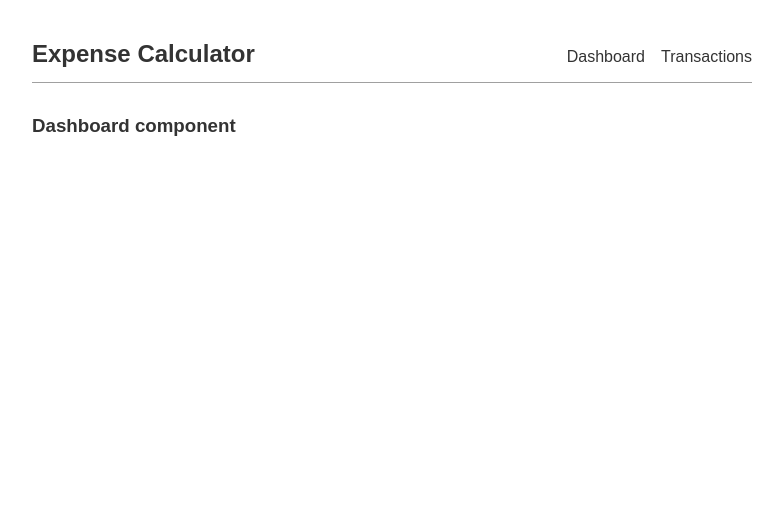
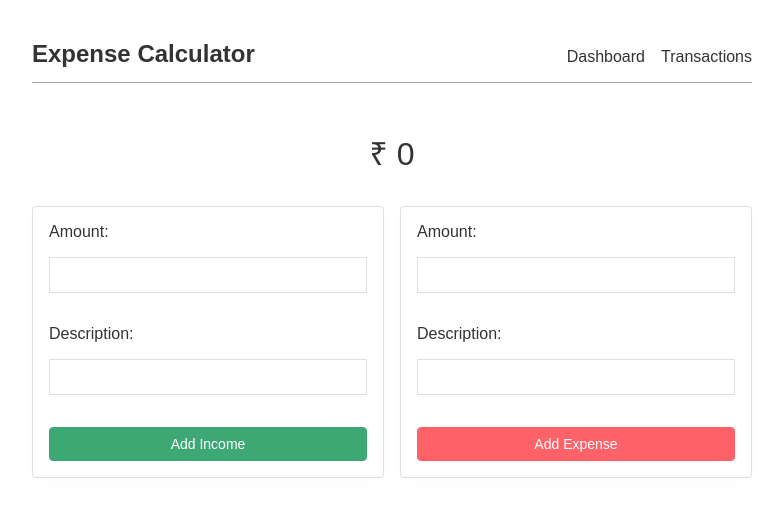
Before and after one commit to ttahm3d/expense-calculator, a React (Create React App) app: page /dashboard in a window 1280 px wide. Shown: the top 516 px of the page, without its empty margins (248-1031 px from the left). Built offline with nearby package versions, Linux system fonts and the light colour scheme.

Commit message:
refactor: refactor the flow in app screens

```diff
--- a/package.json
+++ b/package.json
@@ -10,6 +10,7 @@
     "axios": "^0.24.0",
     "react": "^17.0.2",
     "react-dom": "^17.0.2",
+    "react-icons": "^4.3.1",
     "react-query": "^3.29.1",
     "react-router-dom": "^5.3.0",
     "react-scripts": "4.0.3",
--- a/src/App.js
+++ b/src/App.js
@@ -1,9 +1,11 @@
 import React, { Suspense } from "react";
-import { BrowserRouter, Switch, Route } from "react-router-dom";
+import { BrowserRouter, Switch, Route, Redirect } from "react-router-dom";
 import Header from "./components/Header";
 import "./App.css";
 import { TransactionsProvider } from "./context/Transactions";
-import Modal from "./components/Modal";
+import styled, { keyframes } from "styled-components";
+import { Centered, Container } from "./styles/globals";
+// import Modal from "./components/Modal";
 
 const Dashboard = React.lazy(() => import("./pages/Dashboard/Dashboard"));
 const Transactions = React.lazy(() =>
@@ -16,7 +18,14 @@ function App() {
 			<BrowserRouter>
 				<Header />
 				<TransactionsProvider>
-					<Suspense fallback={<div>Loading....</div>}>
+					<Suspense
+						fallback={
+							<Container>
+								<Centered>
+									<Spinner />
+								</Centered>
+							</Container>
+						}>
 						<Switch>
 							<Route exact path="/dashboard">
 								<Dashboard />
@@ -25,7 +34,7 @@ function App() {
 								<Transactions />
 							</Route>
 							<Route exact path="/">
-								<Modal />
+								<Redirect to="/dashboard" />
 							</Route>
 						</Switch>
 					</Suspense>
@@ -36,3 +45,26 @@ function App() {
 }
 
 export default App;
+
+const rotate360 = keyframes`
+  from {
+    transform: rotate(0deg);
+  }
+  to {
+    transform: rotate(360deg);
+  }
+`;
+
+const Spinner = styled.div`
+	animation: ${rotate360} 1s linear infinite;
+	transform: translateZ(0);
+
+	border-top: 2px solid grey;
+	border-right: 2px solid grey;
+	border-bottom: 2px solid grey;
+	border-left: 4px solid black;
+	background: transparent;
+	width: 24px;
+	height: 24px;
+	border-radius: 50%;
+`;
--- a/src/components/ExpenseForm.jsx
+++ b/src/components/ExpenseForm.jsx
@@ -74,8 +74,8 @@ const InputWrapper = styled.div`
 	gap: 1rem;
 
 	input {
-		padding: 0.4rem;
-		font-size: 1.2rem;
+		padding: 0.5rem;
+		font-size: 1rem;
 		border: 1px solid hsla(200, 5%, 37%, 0.2);
 	}
 
--- a/src/components/IncomeForm.jsx
+++ b/src/components/IncomeForm.jsx
@@ -74,8 +74,8 @@ const InputWrapper = styled.div`
 	gap: 1rem;
 
 	input {
-		padding: 0.4rem;
-		font-size: 1.2rem;
+		padding: 0.5rem;
+		font-size: 1rem;
 		border: 1px solid hsla(200, 5%, 37%, 0.2);
 	}
 
--- a/src/components/Transaction.jsx
+++ b/src/components/Transaction.jsx
@@ -1,11 +1,18 @@
-import React from "react";
+import React, { useContext } from "react";
 import styled from "styled-components";
+import { MdDelete } from "react-icons/md";
+import { TransactionsContext } from "../context/Transactions";
 
 const Transaction = ({ amount, type, id, description, date }) => {
+	const { deleteTransaction } = useContext(TransactionsContext);
+
 	return (
 		<Wrapper type={type}>
 			<h4>{amount}</h4>
 			<p>{description}</p>
+			<DeleteIcon onClick={() => deleteTransaction(id)}>
+				<MdDelete />
+			</DeleteIcon>
 		</Wrapper>
 	);
 };
@@ -13,10 +20,28 @@ const Transaction = ({ amount, type, id, description, date }) => {
 export default Transaction;
 
 const Wrapper = styled.div`
+	position: relative;
 	padding: 1rem 0.875rem;
 	background-color: ${({ type }) => {
 		if (type === "expense") return "hsla(357, 100%, 50%, 0.2)";
-		if (type === "income") return "hsla(151, 100%, 50.2%, 0.2)";
+		if (type === "income") return "hsla(151, 100%, 50.2%, 0.1)";
 	}};
 	margin: 1rem 0;
+	color: #000000;
+
+	h4 {
+		padding-bottom: 0.5rem;
+		font-size: 1.5rem;
+	}
+
+	p {
+		color: #636363;
+	}
 `;
+
+const DeleteIcon = styled.div`
+	position: absolute;
+	top: 0.5rem;
+	right: 0.5rem;
+	font-size: 2rem;
+`;
--- a/src/context/Transactions/Reducer.jsx
+++ b/src/context/Transactions/Reducer.jsx
@@ -10,7 +10,7 @@ const TransactionsReducer = (state, action) => {
 			return {
 				...state,
 				transactions: state.transactions.filter(
-					(transaction) => transaction.id !== action.id
+					(transaction) => transaction.id !== action.payload
 				),
 			};
 		default:
--- a/src/pages/Dashboard/Dashboard.jsx
+++ b/src/pages/Dashboard/Dashboard.jsx
@@ -1,14 +1,61 @@
-import React from "react";
+import React, { useContext, useMemo } from "react";
+import styled from "styled-components";
 import { Container } from "../../styles/globals";
+import { TransactionsContext } from "../../context/Transactions";
+import ExpenseForm from "../../components/ExpenseForm";
+import IncomeForm from "../../components/IncomeForm";
 
 const Dashboard = () => {
+	const { transactions } = useContext(TransactionsContext);
+
+	const purseRemaining = useMemo(() => {
+		let money = 0;
+		transactions.forEach((transaction) => {
+			if (transaction.type === "expense") {
+				money = money - parseFloat(transaction.amount);
+			} else if (transaction.type === "income") {
+				money = money + parseFloat(transaction.amount);
+			}
+		});
+
+		return money;
+	}, [transactions]);
+
 	return (
 		<div>
 			<Container>
-				<h3>Dashboard component</h3>
+				<PurseWrapper>
+					<p>&#8377; {purseRemaining}</p>
+				</PurseWrapper>
+				<FlexBox>
+					<IncomeForm />
+					<ExpenseForm />
+				</FlexBox>
 			</Container>
 		</div>
 	);
 };
 
 export default Dashboard;
+
+const PurseWrapper = styled.div`
+	display: flex;
+	justify-content: center;
+	align-items: center;
+	padding: 1rem 0 2rem;
+
+	p {
+		font-size: 2rem;
+	}
+`;
+
+const FlexBox = styled.div`
+	display: flex;
+	justify-content: space-between;
+	flex-wrap: wrap;
+	gap: 1rem;
+
+	& > div {
+		flex: 1;
+	}
+`;
--- a/src/pages/Transactions/Transactions.jsx
+++ b/src/pages/Transactions/Transactions.jsx
@@ -1,7 +1,7 @@
 import React, { useContext } from "react";
 import { Container } from "../../styles/globals";
-import ExpenseForm from "../../components/ExpenseForm";
-import IncomeForm from "../../components/IncomeForm";
+// import ExpenseForm from "../../components/ExpenseForm";
+// import IncomeForm from "../../components/IncomeForm";
 import styled from "styled-components";
 import Transaction from "../../components/Transaction";
 import TransactionsContext from "../../context/Transactions/Context";
@@ -12,10 +12,6 @@ const Expense = () => {
 	return (
 		<div>
 			<Container>
-				<FlexBox>
-					<IncomeForm />
-					<ExpenseForm />
-				</FlexBox>
 				<TransactionsContainer>
 					<h4>Transaction history</h4>
 					{transactions &&
@@ -30,16 +26,16 @@ const Expense = () => {
 
 export default Expense;
 
-const FlexBox = styled.div`
-	display: flex;
-	justify-content: space-between;
-	flex-wrap: wrap;
-	gap: 1rem;
+// const FlexBox = styled.div`
+// 	display: flex;
+// 	justify-content: space-between;
+// 	flex-wrap: wrap;
+// 	gap: 1rem;
 
-	& > div {
-		flex: 1;
-	}
-`;
+// 	& > div {
+// 		flex: 1;
+// 	}
+// `;
 
 const TransactionsContainer = styled.div`
 	padding: 2rem 0;
--- a/src/styles/globals.jsx
+++ b/src/styles/globals.jsx
@@ -5,3 +5,10 @@ export const Container = styled.div`
 	max-width: 720px;
 	margin: 0 auto;
 `;
+
+export const Centered = styled.div`
+	display: flex;
+	align-items: center;
+	justify-content: center;
+	min-height: 80vh;
+`;
```
Also changed, not shown: 1 other file (tests, documents, lock files or other folders).
